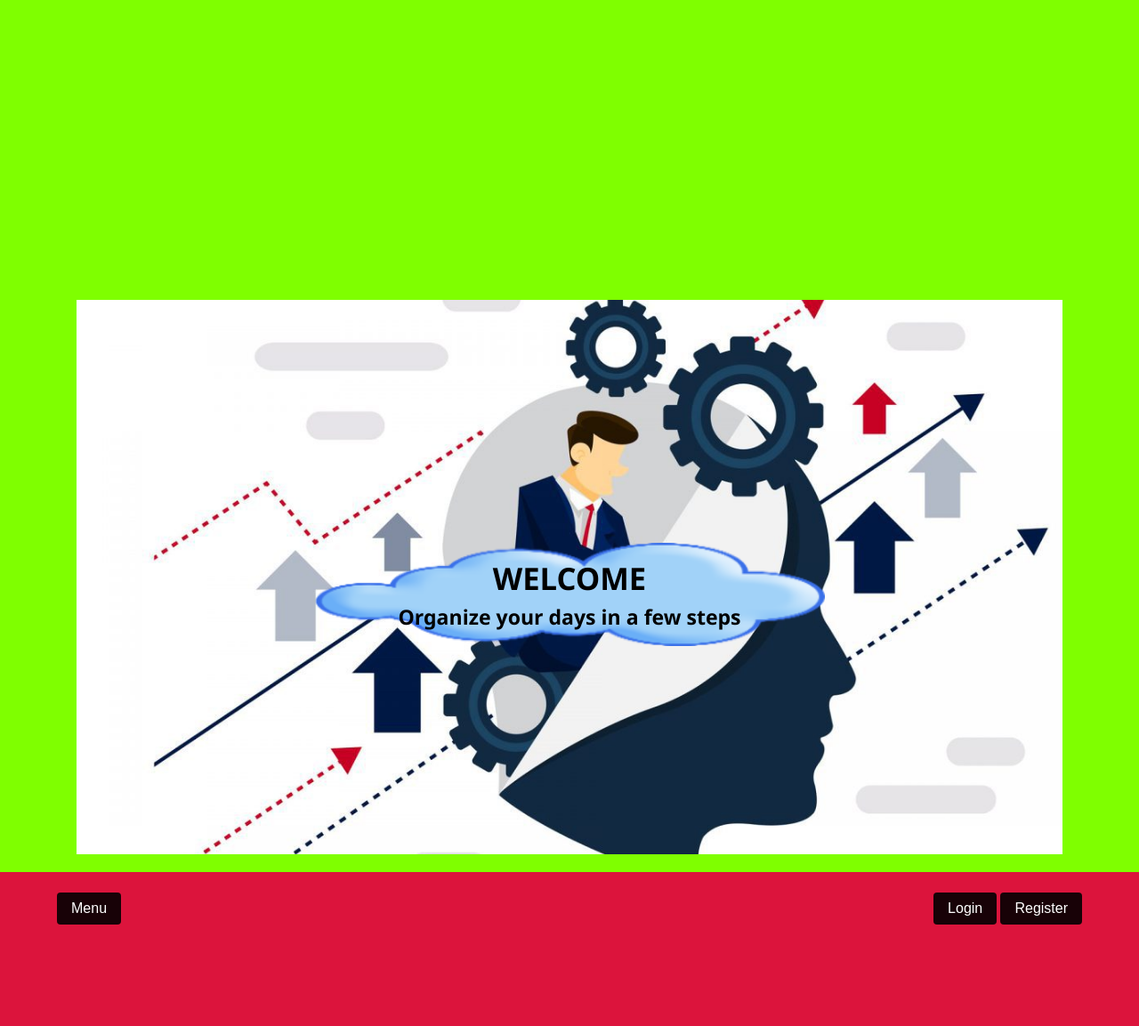
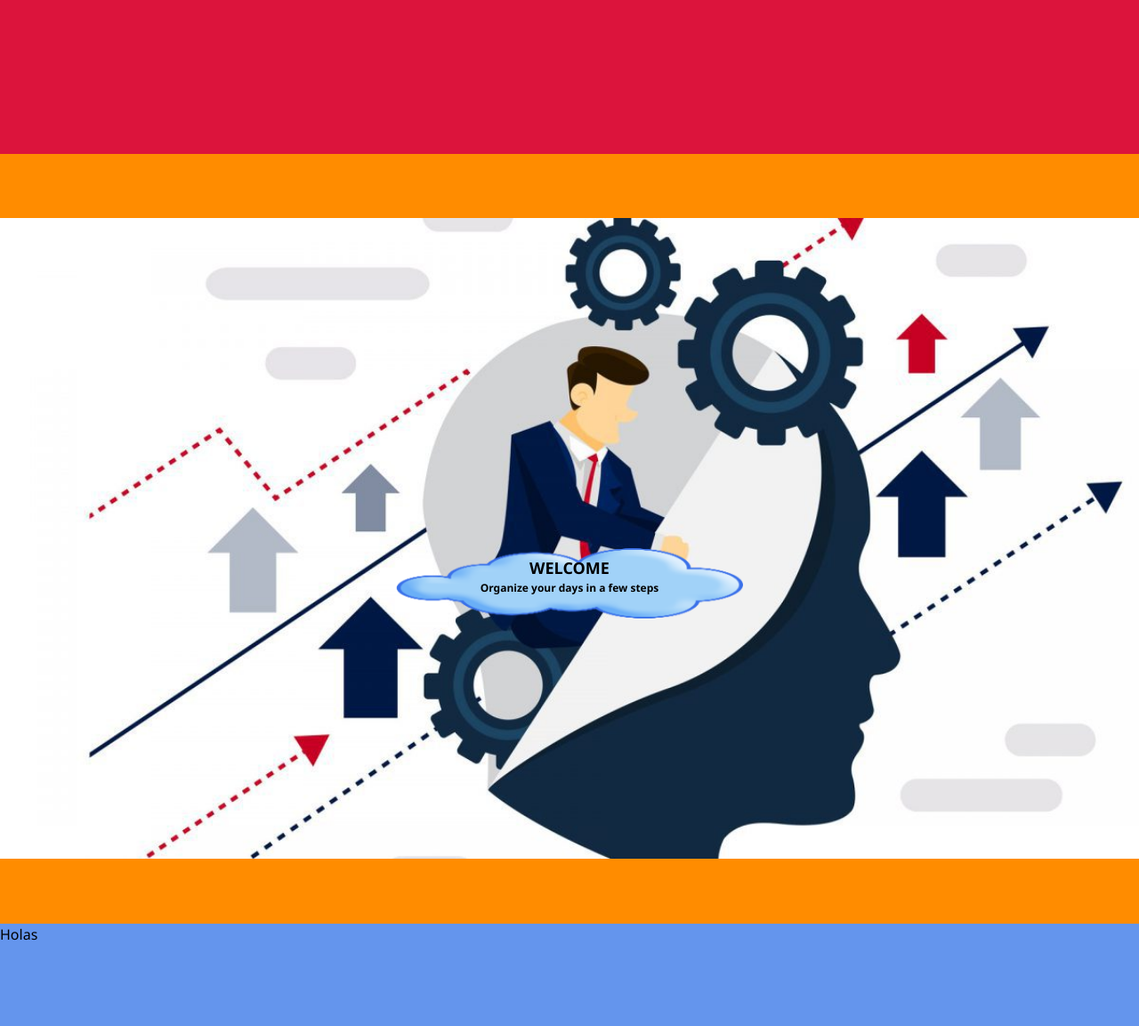
Before and after one commit to wilberpulido/Lista-de-tareas, a PHP site: page / in a window 1280 px wide. Shown: the whole page at 89% size. Run offline with PHP 8.4, Linux system fonts and the light colour scheme; some libraries are stand-ins or nearby versions.

Commit message:
Mas arreglos botones, nube etc

```diff
--- a/index.php
+++ b/index.php
@@ -36,7 +36,7 @@
 ?>
 <div class="contenedor">
     <header>
-        <div class="menu">
+        <div class="menu-short">
             <button class="btn btn-menu"> Menu</button>
             <div class="other-submenu">
                 <button class="btn"> <a href="view/login.html"> Login </a> </button>
--- a/style/style.css
+++ b/style/style.css
@@ -62,11 +62,13 @@
     margin: 0vh auto;
     z-index: 20;
     text-align: center;
-    top:0%;
 }
 .titleWithoutLogin > *{
+    position: absolute;
+    width: 90%;
+    left: 5%;
     color: black;
-    font-size: 3vh;
+    font-size: 2.5vh;
 }
 main .containerImagesHome figure{
     position: absolute;
@@ -83,11 +85,16 @@
     position: fixed;
     height: 35vh;
     top: 90%;
+    right: 0;
     width: 100%;
-    left: 0;
-    right: 0;
     z-index: 30;
     background-color: crimson;
+}
+.menu-short{
+    position: relative;
+    height: 100%;
+    width: 100%;
+    background-color: orchid;
 }
 .btn {
     display: inline-block;
@@ -104,7 +111,7 @@
     padding: .375rem .75rem;
     font-size: 1rem;
     line-height: 1.5;
-    border-radius: .25rem;
+    border-radius: 3px;
 }
 a:link, a:visited, a:active {
     text-decoration:none;
@@ -112,25 +119,29 @@
 .other-submenu,
 .btn-menu{
     position: absolute;
-    top: 2vh;
+    top: 2%;
     transition: top 1s;
     transition-delay: 0.5s;
     color: white;
+    background-color: mediumaquamarine;
 }
 .other-submenu{
+    display: flex;
+    justify-content: space-between;
+    width: 30%;
     right: 5vw;
+}
+.btn-menu{
+    left: 5vw;
 }
 .other-submenu button,
 .btn-menu{
     background-color: rgba(0, 0, 0, 0.89);
     padding: 1vh 2vw;
-    font-size: 3vw;
+    font-size: 4vw;
 }
 .other-submenu button a {
     color: white;
-}
-.btn-menu{
-    left: 5vw;
 }
 .navegbar{
     position: absolute;
@@ -155,7 +166,7 @@
 }
 .navegbar li a{
     color: white;
-    font-size: 100%;
+    font-size: 10px;
 }
 ul{
     display: inline;
@@ -217,7 +228,9 @@
 }
 .whyUseAppGrid picture img{
     width: 80%;
+    max-width: 340px;
     height: 60%;
+    max-height: 300px;
 }
 .aboutMe{
     position: relative;
@@ -469,11 +482,12 @@
     visibility: visible;
     top: 8vh;
 }
-@media only screen and (orientation: landscape) {
+@media only screen and (orientation: landscape) and (max-width: 767px) {
     main .containerImagesHome .titleWithoutLogin{
         top:45%;
-        width: 60% !important;
+        width: 60%;
         height: 20%;
+        max-height: 90px;
         background-image: url("../images/nube0.png");
         background-position: center;
         background-size: contain;
@@ -493,20 +507,28 @@
     }
     .titleWithoutLogin > *{
         position: relative;
-        top: 30%;
-        font-size: 2vh;
+        top: 25%;
+        font-size:2vh;
+    }
+    header{
+        background-color: palevioletred;
     }
     main .containerImagesHome figure{
         top: 10%;
-        height: 80%;
+        height: 90% !important;
         width: 100%;
     }
-    header{
-        top: 85vh;
+    header div .btn-menu:focus ~ .navegbar{
+        top: -15vh;
+        z-index: 50;
     }
-    header div .btn-menu:focus ~ .navegbar{
-        top: -10vh;
-        z-index: 50;
+    .other-submenu,
+    .btn-menu{
+        top: 0;
+    }
+    .other-submenu button,
+    .btn-menu{
+        font-size: 3.5vh !important;
     }
     /* Why use this application */
     .whyUseAppGrid{
@@ -558,25 +580,28 @@
     main .containerImagesHome .titleWithoutLogin{
         top:45%;
         width: 390px;
-        height: 15%;
-        background-image: url(../images/nube0.png);
+        height: 20%;
+        max-height: 100px;
+        background-image: url("../images/nube0.png");
         background-position: center;
         background-size: contain;
         background-repeat: no-repeat;
     }
     .titleWithoutLogin > *{
-        position: relative;
-        top: 12%;
+        top: 20%;
         font-size: 2vh;
     }
     main .containerImagesHome figure{
         position: absolute;
-        top:10%;
+        top:5%;
         height: 80%;
         width: 100%;
         background-position: center;
         background-repeat: no-repeat;
         background-size: contain;
+    }
+    header{
+        height: 10%;
     }
     .whyUseAppGrid h2{
         font-size: 5vh;
@@ -589,8 +614,8 @@
     }
     .other-submenu button,
     .btn-menu{
-    padding: 5px 15px;
-    font-size: 16px;
+        padding: 5px 15px;
+        font-size: 16px;
     }
     #tableTask thead .theadLarge,
     #tableTask tbody .tbodyLarge{
@@ -626,21 +651,44 @@
     }
 }
 @media only screen and (min-width: 768px){
+    header{
+        top: 0;
+        height: 15%;
+    }
+    header .menu-short{
+        background-color: pink;
+        display: none;
+    }
     main{
         top: 15%;
         height: 75%;
+
     }
-    /* main figure{
-        top:10vh;
+    main .containerImagesHome{
+        top: 0%;
+        height: 100%;
+        background-color: darkorange;
     }
-    main .titleWithoutLogin{
-        width: 520px;
-        background-color: chocolate;
+    main .containerImagesHome figure{
+        position: absolute;
+        top:0%;
+        height: 100%;
+    }
+    main .containerImagesHome .titleWithoutLogin{
+        top:50%;
+    }
+    @keyframes mymove {
+        0% {top: 0%}
+        20% {top: 50%}
+        40% {top: 35%}
+        60% {top: 50%}
+        80% {top: 45%}
+        100% {top: 50%}
     }
     .titleWithoutLogin > *{
-        top: 30%;
-        font-size: 18px;
-    } */
+        top: 20%;
+        font-size: 12px;
+    }
     .headerProfile{
         height: 10vh;
         top: 90vh;
@@ -704,49 +752,3 @@
         padding: 0.5vh 1vw;
     }
 }
-@media only screen and (min-width: 1024px){
-    .headerProfile{
-        top:0;
-        height: 15vh;
-    }
-    /* main .titleWithoutLogin{
-        top:30vh;
-    }
-    @keyframes mymove {
-        0% {top: 0vh; background-color: white;}
-        20% {top: 30vh; background-color:rgb(178,186,199);}
-        40% {top: 20vh; background-color: lightgrey;}
-        60% {top: 30vh; background-color: rgb(178,186,199);}
-        80% {top: 25vh; background-color: lightgrey;}
-        100% {top: 30vh; background-color: rgb(178,186,199);}
-      } */
-    footer{
-        position: relative;
-        display: block;
-        top:90vh;
-        height: 10vh;
-        width: 100%;
-        background-color: orange;
-    }
-    .nav-profile div h2,
-    .nav-profile div a{
-        margin: 0;
-    }
-    .nav-profile div{
-        position: relative;
-        width: max-content;
-        overflow-wrap: normal;
-    }
-    .nav-profile div:nth-child(1){
-        left: 5%;
-    }
-    .nav-profile div:nth-child(2){
-        right: 5%;
-    }
-    /* .tasksBox{
-        overflow: visible;
-    }
-    #tableTask{
-        overflow: auto;
-    } */
-}
```
